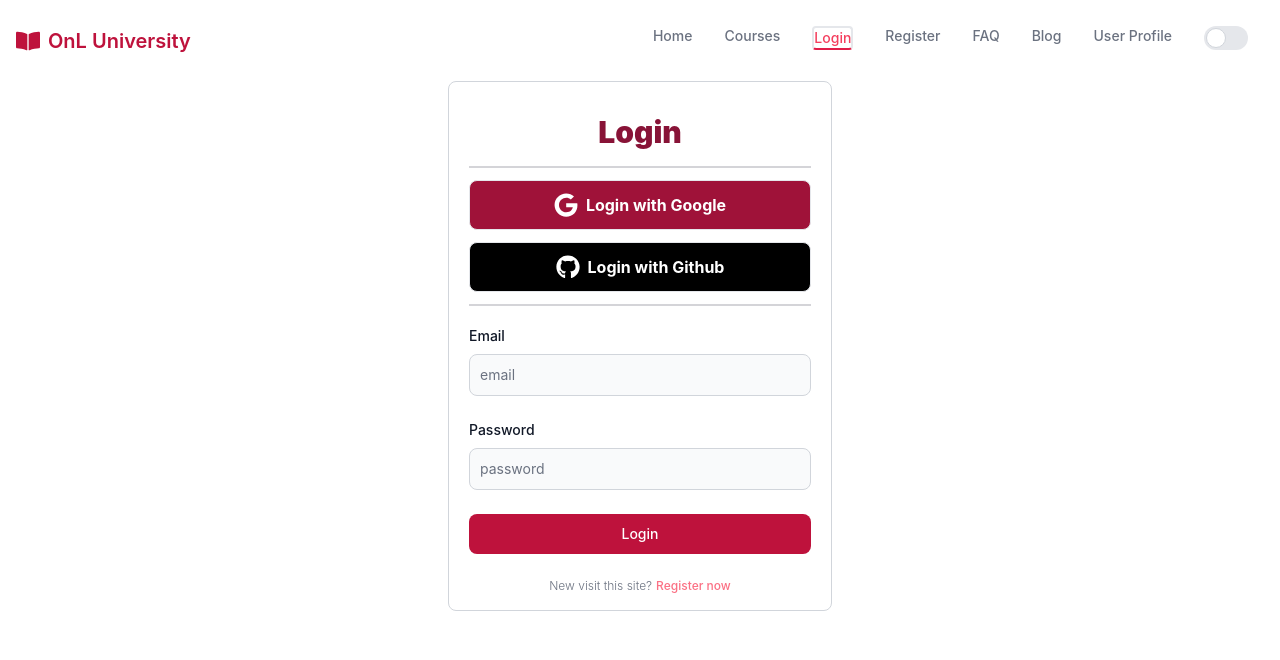
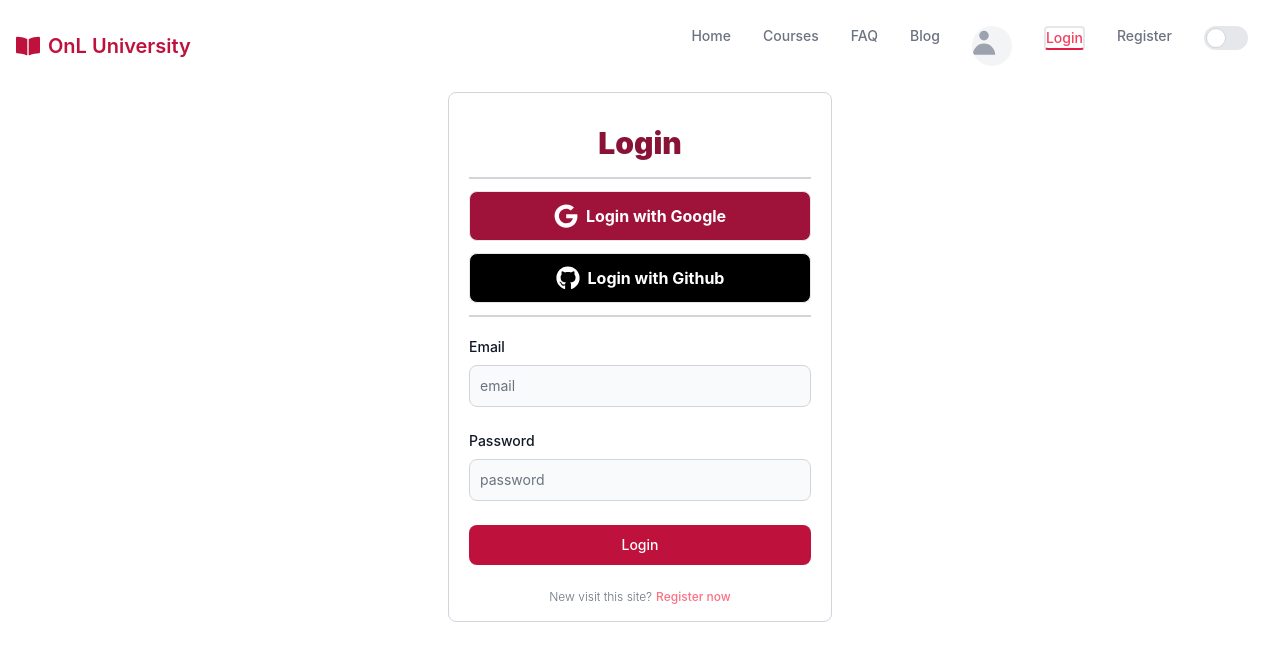
Before and after one commit to arifbiswas/Onl-University-client, a React (Create React App) app: page /login in a window 1280 px wide. Shown: the top 660 px of the page. Built offline with nearby package versions, Linux system fonts and the light colour scheme; no server answers.

Commit message:
context api add

```diff
--- a/package.json
+++ b/package.json
@@ -14,6 +14,7 @@
     "react-icons": "^4.6.0",
     "react-router-dom": "^6.4.2",
     "react-scripts": "5.0.1",
+    "react-tooltip": "^4.4.3",
     "web-vitals": "^2.1.4"
   },
   "scripts": {
--- a/src/App.js
+++ b/src/App.js
@@ -1,5 +1,6 @@
 
 import { RouterProvider } from 'react-router-dom';
+
 import './App.css';
 import routes from './Routers/Routes';
 
--- /dev/null
+++ b/src/Contexts/AuthContext.js
@@ -0,0 +1,58 @@
+import React from 'react';
+import { getAuth, signInWithPopup, signOut, onAuthStateChanged } from "firebase/auth";
+import app from '../firebase/firebaseConfig';
+import { createContext } from 'react';
+import { useState } from 'react';
+import { useEffect } from 'react';
+
+const auth = getAuth(app);
+export const AuthProvider = createContext();
+
+const AuthContext = ({children}) => {
+    const [user,setUser] = useState();
+    const[success ,setSuccess] = useState();
+    const [error , setError] = useState();
+
+
+    const createUserWithGoogle = (provider) =>{
+        return signInWithPopup(auth,provider)
+    }
+
+    const createUserWithGitHub =(provider)=>{
+        return signInWithPopup(auth,provider)
+    }
+
+    useEffect(()=>{
+        const unsubscribe =()=>{
+            onAuthStateChanged(auth,currentUser=>{
+                setUser(currentUser);
+                console.log('user change on ',currentUser);
+            })
+        }
+        return ()=>{
+            unsubscribe()
+        }
+    },[])
+
+    const LogOut = () =>{
+        return signOut(auth)
+    }
+    const userInfo =
+    {
+        user,
+        createUserWithGoogle,
+        createUserWithGitHub,
+        LogOut,
+        success ,
+        setSuccess,
+        error ,
+        setError,
+    }
+    return (
+        <AuthProvider.Provider value={userInfo}>
+            {children}
+        </AuthProvider.Provider>
+    );
+};
+
+export default AuthContext;
--- a/src/firebase/firebaseConfig.js
+++ b/src/firebase/firebaseConfig.js
@@ -15,3 +15,5 @@ const firebaseConfig = {
 
 // Initialize Firebase
 const app = initializeApp(firebaseConfig);
+
+export default app;
--- a/src/index.js
+++ b/src/index.js
@@ -3,11 +3,16 @@ import ReactDOM from 'react-dom/client';
 import './index.css';
 import App from './App';
 import reportWebVitals from './reportWebVitals';
+import AuthContext from './Contexts/AuthContext';
+
 
 const root = ReactDOM.createRoot(document.getElementById('root'));
 root.render(
   <React.StrictMode>
+    <AuthContext>
     <App />
+    </AuthContext>
+
   </React.StrictMode>
 );
 
--- a/src/pages/shearedPages/Header.js
+++ b/src/pages/shearedPages/Header.js
@@ -1,28 +1,39 @@
 import React from "react";
 import { NavLink } from "react-router-dom";
-import { FaBookOpen } from 'react-icons/fa';
+import { FaBookOpen } from "react-icons/fa";
 import { useState } from "react";
+import { useContext } from "react";
+import { AuthProvider } from "../../Contexts/AuthContext";
+import ReactTooltip from 'react-tooltip';
+import { Button, Tooltip } from "flowbite-react";
 
 const Header = () => {
-    const [on,setOn] = useState(false);
-    const [open,setOpen]=useState(false);
-    const handleDarkMod = ()=>{
-        setOn(!on)
-    }
+  const { user } = useContext(AuthProvider);
+
+  const [on, setOn] = useState(false);
+  const [open, setOpen] = useState(false);
+  const handleDarkMod = () => {
+    setOn(!on);
+  };
+
+  const { LogOut } = useContext(AuthProvider);
 
   return (
     <div>
       <div>
+
         <nav className="bg-white border-gray-200 px-2 sm:px-4 py-2.5 rounded dark:bg-gray-900">
           <div className="container flex flex-wrap justify-between items-center mx-auto">
-            <NavLink to="/home" className="flex items-center" >
-              <span className="text-2xl mr-2 font-black text-rose-700"><FaBookOpen></FaBookOpen></span>
+            <NavLink to="/home" className="flex items-center">
+              <span className="text-2xl mr-2 font-black text-rose-700">
+                <FaBookOpen></FaBookOpen>
+              </span>
               <span className="self-center text-xl font-semibold whitespace-nowrap font-black text-rose-700">
                 OnL University
               </span>
             </NavLink>
             <button
-            onClick={()=>setOpen(!open)}
+              onClick={() => setOpen(!open)}
               data-collapse-toggle="navbar-default"
               type="button"
               className="inline-flex items-center p-2 ml-3 text-sm text-gray-500 rounded-lg md:hidden hover:bg-gray-100 focus:outline-none focus:ring-2 focus:ring-gray-200 dark:text-gray-400 dark:hover:bg-gray-500 dark:focus:ring-gray-600"
@@ -45,15 +56,18 @@ const Header = () => {
               </svg>
             </button>
             <div
-              className={`${open ? '' :'hidden'} w-full md:block md:w-auto`}
+              className={`${open ? "" : "hidden"} w-full md:block md:w-auto`}
               id="navbar-default"
             >
               <ul className="flex flex-col p-4 mt-4 bg-gray-50 rounded-lg border border-gray-100 md:flex-row md:space-x-8 md:mt-0 md:text-sm md:font-medium md:border-0 md:bg-white dark:bg-gray-800 md:dark:bg-gray-900 dark:border-gray-500">
-
                 <li>
                   <NavLink
                     to="/home"
-                    className={({isActive})=>isActive ?"block py-2 pr-4 pl-3 text-white bg-rose-500  rounded md:bg-transparent md:text-rose-500 md:p-0 dark:text-white  border-2  border-b-rose-600" : "block py-2 pr-4 pl-3 text-gray-500 rounded hover:bg-gray-100 md:hover:bg-transparent md:border-0 md:hover:text-rose-500 md:p-0 dark:text-gray-400 md:dark:hover:text-white dark:hover:bg-gray-500  dark:hover:text-white md:dark:hover:bg-transparent "}
+                    className={({ isActive }) =>
+                      isActive
+                        ? "block py-2 pr-4 pl-3 text-white bg-rose-500  rounded md:bg-transparent md:text-rose-500 md:p-0 dark:text-white  border-2  border-b-rose-600"
+                        : "block py-2 pr-4 pl-3 text-gray-500 rounded hover:bg-gray-100 md:hover:bg-transparent md:border-0 md:hover:text-rose-500 md:p-0 dark:text-gray-400 md:dark:hover:text-white dark:hover:bg-gray-500  dark:hover:text-white md:dark:hover:bg-transparent "
+                    }
                   >
                     Home
                   </NavLink>
@@ -61,31 +75,24 @@ const Header = () => {
                 <li>
                   <NavLink
                     to="/courses"
-                    className={({isActive})=>isActive ?"block py-2 pr-4 pl-3 text-white bg-rose-500  md:bg-transparent md:text-rose-500 md:p-0 dark:text-white border-2  border-b-rose-600 rounded" : "block py-2 pr-4 pl-3 text-gray-500 rounded hover:bg-gray-100 md:hover:bg-transparent md:border-0 md:hover:text-rose-500 md:p-0 dark:text-gray-400 md:dark:hover:text-white dark:hover:bg-gray-500 dark:hover:text-white md:dark:hover:bg-transparent "}
+                    className={({ isActive }) =>
+                      isActive
+                        ? "block py-2 pr-4 pl-3 text-white bg-rose-500  md:bg-transparent md:text-rose-500 md:p-0 dark:text-white border-2  border-b-rose-600 rounded"
+                        : "block py-2 pr-4 pl-3 text-gray-500 rounded hover:bg-gray-100 md:hover:bg-transparent md:border-0 md:hover:text-rose-500 md:p-0 dark:text-gray-400 md:dark:hover:text-white dark:hover:bg-gray-500 dark:hover:text-white md:dark:hover:bg-transparent "
+                    }
                   >
                     Courses
                   </NavLink>
                 </li>
-                <li>
-                  <NavLink
-                    to="/login"
-                    className={({isActive})=>isActive ?"block py-2 pr-4 pl-3 text-white bg-rose-500  md:bg-transparent md:text-rose-500 md:p-0 dark:text-white border-2  border-b-rose-600 rounded" : "block py-2 pr-4 pl-3 text-gray-500 rounded hover:bg-gray-100 md:hover:bg-transparent md:border-0 md:hover:text-rose-500 md:p-0 dark:text-gray-400 md:dark:hover:text-white dark:hover:bg-gray-500 dark:hover:text-white md:dark:hover:bg-transparent "}
-                  >
-                    Login
-                  </NavLink>
-                </li>
-                <li>
-                  <NavLink
-                    to="register"
-                    className={({isActive})=>isActive ?"block py-2 pr-4 pl-3 text-white bg-rose-500  md:bg-transparent md:text-rose-500 md:p-0 dark:text-white border-2  border-b-rose-600 rounded" : "block py-2 pr-4 pl-3 text-gray-500 rounded hover:bg-gray-100 md:hover:bg-transparent md:border-0 md:hover:text-rose-500 md:p-0 dark:text-gray-400 md:dark:hover:text-white dark:hover:bg-gray-500 dark:hover:text-white md:dark:hover:bg-transparent "}
-                  >
-                    Register
-                  </NavLink>
-                </li>
+
                 <li>
                   <NavLink
                     to="faq"
-                    className={({isActive})=>isActive ?"block py-2 pr-4 pl-3 text-white bg-rose-500  md:bg-transparent md:text-rose-500 md:p-0 dark:text-white border-2  border-b-rose-600 rounded" : "block py-2 pr-4 pl-3 text-gray-500 rounded hover:bg-gray-100 md:hover:bg-transparent md:border-0 md:hover:text-rose-500 md:p-0 dark:text-gray-400 md:dark:hover:text-white dark:hover:bg-gray-500 dark:hover:text-white md:dark:hover:bg-transparent "}
+                    className={({ isActive }) =>
+                      isActive
+                        ? "block py-2 pr-4 pl-3 text-white bg-rose-500  md:bg-transparent md:text-rose-500 md:p-0 dark:text-white border-2  border-b-rose-600 rounded"
+                        : "block py-2 pr-4 pl-3 text-gray-500 rounded hover:bg-gray-100 md:hover:bg-transparent md:border-0 md:hover:text-rose-500 md:p-0 dark:text-gray-400 md:dark:hover:text-white dark:hover:bg-gray-500 dark:hover:text-white md:dark:hover:bg-transparent "
+                    }
                   >
                     FAQ
                   </NavLink>
@@ -93,26 +100,92 @@ const Header = () => {
                 <li>
                   <NavLink
                     to="blog"
-                    className={({isActive})=>isActive ?"block py-2 pr-4 pl-3 text-white bg-rose-500  md:bg-transparent md:text-rose-500 md:p-0 dark:text-white border-2  border-b-rose-600 rounded" : "block py-2 pr-4 pl-3 text-gray-500 rounded hover:bg-gray-100 md:hover:bg-transparent md:border-0 md:hover:text-rose-500 md:p-0 dark:text-gray-400 md:dark:hover:text-white dark:hover:bg-gray-500 dark:hover:text-white md:dark:hover:bg-transparent "}
+                    className={({ isActive }) =>
+                      isActive
+                        ? "block py-2 pr-4 pl-3 text-white bg-rose-500  md:bg-transparent md:text-rose-500 md:p-0 dark:text-white border-2  border-b-rose-600 rounded"
+                        : "block py-2 pr-4 pl-3 text-gray-500 rounded hover:bg-gray-100 md:hover:bg-transparent md:border-0 md:hover:text-rose-500 md:p-0 dark:text-gray-400 md:dark:hover:text-white dark:hover:bg-gray-500 dark:hover:text-white md:dark:hover:bg-transparent "
+                    }
                   >
                     Blog
                   </NavLink>
                 </li>
                 <li>
-                  <NavLink
-                    to="profile"
-                    className="block py-2 pr-4 pl-3 text-gray-500 rounded hover:bg-gray-100 md:hover:bg-transparent md:border-0 md:hover:text-rose-500 md:p-0 dark:text-gray-400 md:dark:hover:text-white dark:hover:bg-gray-500 dark:hover:text-white md:dark:hover:bg-transparent"
-                  >
-                    User Profile
-                  </NavLink>
+                  <div className="block py-2 pr-4 pl-3 text-gray-500 rounded hover:bg-gray-100 md:hover:bg-transparent md:border-0 md:hover:text-rose-500 md:p-0 dark:text-gray-400 md:dark:hover:text-white dark:hover:bg-gray-500 dark:hover:text-white md:dark:hover:bg-transparent">
+                    {user?.uid ? (
+                      <>
+                      <Tooltip content={user?.displayName} placement="bottom">
+                      <img
+                          variant="gradient"
+                          class="p-1 w-8 h-8 rounded-full ring-2 ring-gray-300 dark:ring-gray-500"
+                          src={user?.photoURL}
+                          alt="profile"
+                        />
+                      </Tooltip>
+
+                      </>
+                    ) : (
+                      <>
+                        <div class="overflow-hidden relative w-10 h-10 bg-gray-100 rounded-full dark:bg-gray-600">
+                          <svg
+                            class="absolute -left-1 w-8 h-8 text-gray-400"
+                            fill="currentColor"
+                            viewBox="0 0 20 20"
+                            xmlns="http://www.w3.org/2000/svg"
+                          >
+                            <path
+                              fill-rule="evenodd"
+                              d="M10 9a3 3 0 100-6 3 3 0 000 6zm-7 9a7 7 0 1114 0H3z"
+                              clip-rule="evenodd"
+                            ></path>
+                          </svg>
+                        </div>
+                      </>
+                    )}
+                  </div>
                 </li>
+                {user?.uid ? (
+                  <li>
+
+                    <button onClick={LogOut} className="hover:text-rose-500">
+                      Log Out
+                    </button>
+                  </li>
+                ) : (
+                  <>
+                    <li>
+                      <NavLink
+                        to="/login"
+                        className={({ isActive }) =>
+                          isActive
+                            ? "block py-2 pr-4 pl-3 text-white bg-rose-500  md:bg-transparent md:text-rose-500 md:p-0 dark:text-white border-2  border-b-rose-600 rounded"
+                            : "block py-2 pr-4 pl-3 text-gray-500 rounded hover:bg-gray-100 md:hover:bg-transparent md:border-0 md:hover:text-rose-500 md:p-0 dark:text-gray-400 md:dark:hover:text-white dark:hover:bg-gray-500 dark:hover:text-white md:dark:hover:bg-transparent "
+                        }
+                      >
+                        Login
+                      </NavLink>
+                    </li>
+                    <li>
+                      <NavLink
+                        to="register"
+                        className={({ isActive }) =>
+                          isActive
+                            ? "block py-2 pr-4 pl-3 text-white bg-rose-500  md:bg-transparent md:text-rose-500 md:p-0 dark:text-white border-2  border-b-rose-600 rounded"
+                            : "block py-2 pr-4 pl-3 text-gray-500 rounded hover:bg-gray-100 md:hover:bg-transparent md:border-0 md:hover:text-rose-500 md:p-0 dark:text-gray-400 md:dark:hover:text-white dark:hover:bg-gray-500 dark:hover:text-white md:dark:hover:bg-transparent "
+                        }
+                      >
+                        Register
+                      </NavLink>
+                    </li>
+                  </>
+                )}
+
                 <li>
                   <label
                     htmlFor="checked-toggle"
                     className="inline-flex relative items-center cursor-pointer"
                   >
                     <input
-                    onClick={handleDarkMod}
+                      onClick={handleDarkMod}
                       type="checkbox"
                       value=""
                       id="checked-toggle"
@@ -120,7 +193,6 @@ const Header = () => {
                       checked={on}
                     />
                     <div className="w-11 h-6 bg-gray-200 rounded-full peer peer-focus:ring-4 peer-focus:ring-rose-300 dark:peer-focus:ring-rose-800 dark:bg-gray-500 peer-checked:after:translate-x-full peer-checked:after:border-white after:content-[''] after:absolute after:top-0.5 after:left-[2px] after:bg-white after:border-gray-300 after:border after:rounded-full after:h-5 after:w-5 after:transition-all dark:border-gray-600 peer-checked:bg-rose-600"></div>
-
                   </label>
                 </li>
               </ul>
```
Also changed, not shown: src/pages/pages/Login.js (+41 -5 lines), src/pages/pages/Register.js (+20 -5 lines), firebase.json (added), 2 other files (tests, documents, lock files or other folders).
